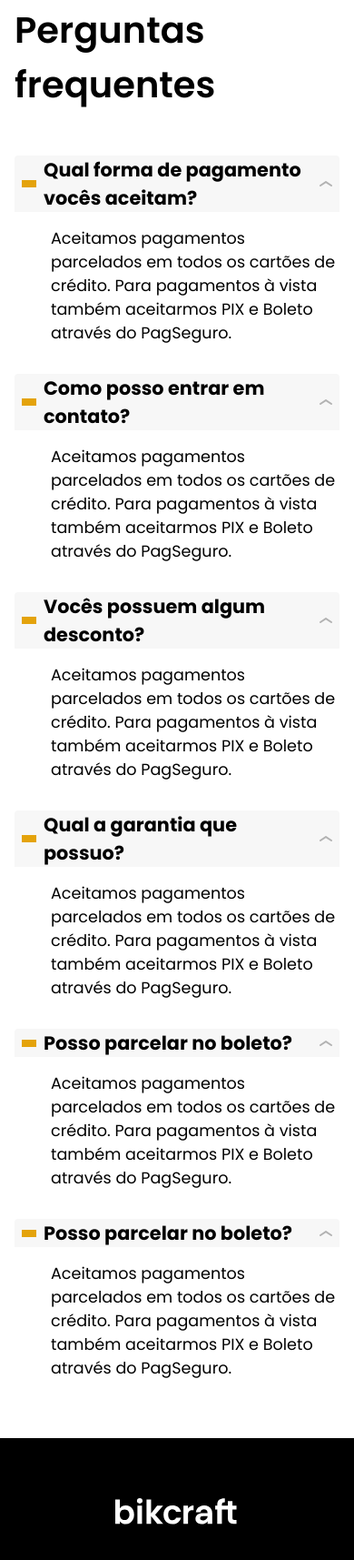
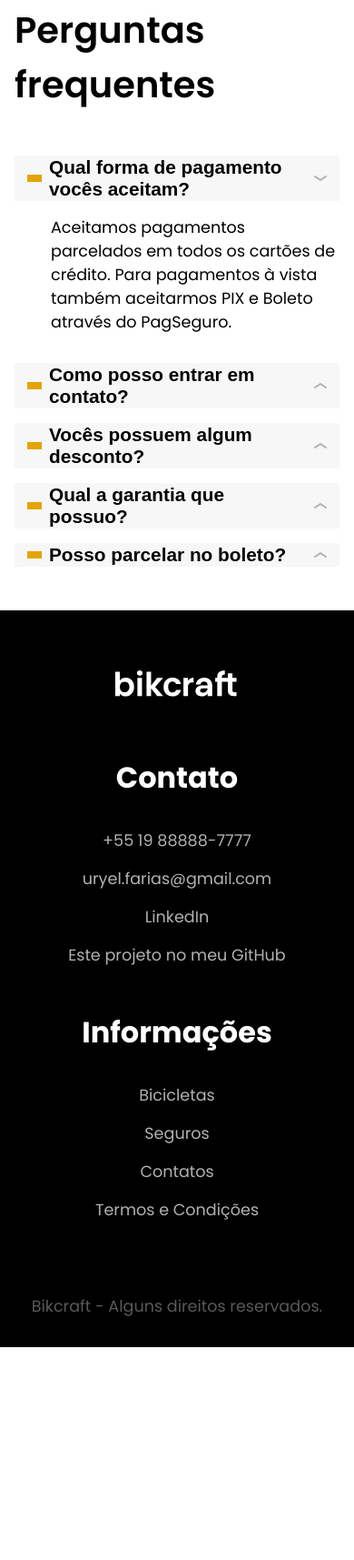
Before and after one commit to uryel-farias/bikcraft, a plain HTML site: page seguros.html in a window 390 px wide. Shown: the part 2916-4631 px from the top of the page at 91% size. After the commit the page ends 4397 px from the top, so only its background shows below. Drawn offline with Linux system fonts and the light colour scheme.

Commit message:
interação com as perguntas frequentes

```diff
--- a/css/seguros/perguntas.css
+++ b/css/seguros/perguntas.css
@@ -16,12 +16,15 @@
     margin-bottom: 1rem;
 }
 
-.perguntas dt {
+.perguntas button {
     font-weight: bold;
     background-color: var(--cor-pri-light-1);
     border-radius: 4px 4px 0 0;
     display: grid;
     grid-template-columns: auto 1fr auto;
+    width: 100%;
+    text-align: left;
+    border: none;
 }
 
 .perguntas dd {
@@ -30,7 +33,7 @@
 
 
 
-.perguntas dt::before {
+.perguntas button::before {
     content: "";
     display: inline-block;
     width: 1rem;
@@ -40,7 +43,7 @@
     margin: 0 .5rem;
 }
 
-.perguntas dt::after {
+.perguntas button::after {
     content: "";
     display: inline-block;
     width: 14px;
@@ -51,6 +54,16 @@
     transition: .3s;
 }
 
-.perguntas dt:hover::after {
+.perguntas button:hover::after,
+.perguntas button[aria-expanded="true"]::after {
 transform: rotate(180deg);
+
 }
+
+.perguntas dd {
+    display: none;
+}
+
+.perguntas dd.ativa{
+    display: block;
+}
--- a/js/script.js
+++ b/js/script.js
@@ -28,3 +28,28 @@ function ativarProduto(parametro){
 }
 
 parametros.forEach(ativarProduto);
+
+//perguntas frequentes
+
+const perguntas = document.querySelectorAll(".perguntas button");
+
+function ativarPergunta(event){
+    const pergunta = event.currentTarget;
+    const controls = pergunta.getAttribute("aria-controls");
+    const resposta = document.getElementById(controls);
+
+    resposta.classList.toggle("ativa");
+    const ativoAria = resposta.classList.contains("ativa");
+    pergunta.setAttribute("aria-expanded", ativoAria);
+
+}
+
+function eventosPerguntas(pergunta) {
+    pergunta.addEventListener('click', ativarPergunta);
+}
+
+
+perguntas.forEach(eventosPerguntas);
+
+
+//Galeria de bicicletas
--- a/seguros.html
+++ b/seguros.html
@@ -118,28 +118,24 @@
             <h2 class="fonte-g1-bold">Perguntas frequentes</h2>
             <dl>
                 <div>
-                    <dt class="fonte-texto-m">Qual forma de pagamento vocês aceitam?</dt>
-                    <dd class="fonte-texto-p">Aceitamos pagamentos parcelados em todos os cartões de crédito. Para pagamentos à vista também aceitarmos PIX e Boleto através do PagSeguro.</dd>
+                    <dt ><button class="fonte-texto-m" aria-controls="pergunta1" aria-expanded="true">Qual forma de pagamento vocês aceitam?</button></dt>
+                    <dd class="fonte-texto-p ativa" id="pergunta1">Aceitamos pagamentos parcelados em todos os cartões de crédito. Para pagamentos à vista também aceitarmos PIX e Boleto através do PagSeguro.</dd>
                 </div>
                 <div>
-                    <dt class="fonte-texto-m">Como posso entrar em contato?</dt>
-                    <dd class="fonte-texto-p">Aceitamos pagamentos parcelados em todos os cartões de crédito. Para pagamentos à vista também aceitarmos PIX e Boleto através do PagSeguro.</dd>
+                    <dt><button  class="fonte-texto-m" aria-controls="pergunta2" aria-expanded="false">Como posso entrar em contato?</button></dt>
+                    <dd class="fonte-texto-p" id="pergunta2">Aceitamos pagamentos parcelados em todos os cartões de crédito. Para pagamentos à vista também aceitarmos PIX e Boleto através do PagSeguro.</dd>
                 </div>
                 <div>
-                    <dt class="fonte-texto-m">Vocês possuem algum desconto?</dt>
-                    <dd class="fonte-texto-p">Aceitamos pagamentos parcelados em todos os cartões de crédito. Para pagamentos à vista também aceitarmos PIX e Boleto através do PagSeguro.</dd>
+                    <dt><button class="fonte-texto-m" aria-controls="pergunta3" aria-expanded="false">Vocês possuem algum desconto?</button></dt>
+                    <dd class="fonte-texto-p" id="pergunta3">Aceitamos pagamentos parcelados em todos os cartões de crédito. Para pagamentos à vista também aceitarmos PIX e Boleto através do PagSeguro.</dd>
                 </div>
                 <div>
-                    <dt class="fonte-texto-m">Qual a garantia que possuo?</dt>
-                    <dd class="fonte-texto-p">Aceitamos pagamentos parcelados em todos os cartões de crédito. Para pagamentos à vista também aceitarmos PIX e Boleto através do PagSeguro.</dd>
+                    <dt><button class="fonte-texto-m" aria-controls="pergunta4" aria-expanded="false">Qual a garantia que possuo?</button></dt>
+                    <dd class="fonte-texto-p" id="pergunta4">Aceitamos pagamentos parcelados em todos os cartões de crédito. Para pagamentos à vista também aceitarmos PIX e Boleto através do PagSeguro.</dd>
                 </div>
                 <div>
-                    <dt class="fonte-texto-m">Posso parcelar no boleto?</dt>
-                    <dd class="fonte-texto-p">Aceitamos pagamentos parcelados em todos os cartões de crédito. Para pagamentos à vista também aceitarmos PIX e Boleto através do PagSeguro.</dd>
-                </div>
-                <div>
-                    <dt class="fonte-texto-m">Posso parcelar no boleto?</dt>
-                    <dd class="fonte-texto-p">Aceitamos pagamentos parcelados em todos os cartões de crédito. Para pagamentos à vista também aceitarmos PIX e Boleto através do PagSeguro.</dd>
+                    <dt><button class="fonte-texto-m" aria-controls="pergunta5" aria-expanded="false">Posso parcelar no boleto?</button></dt>
+                    <dd class="fonte-texto-p" id="pergunta5">Aceitamos pagamentos parcelados em todos os cartões de crédito. Para pagamentos à vista também aceitarmos PIX e Boleto através do PagSeguro.</dd>
                 </div>
             </dl>
         </div>
```
